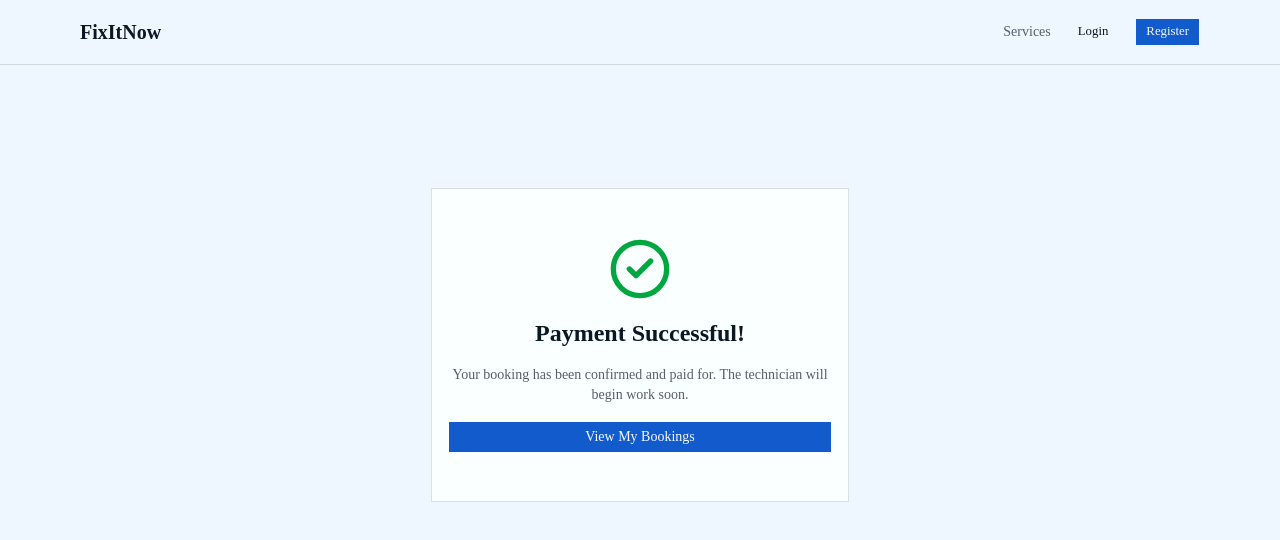
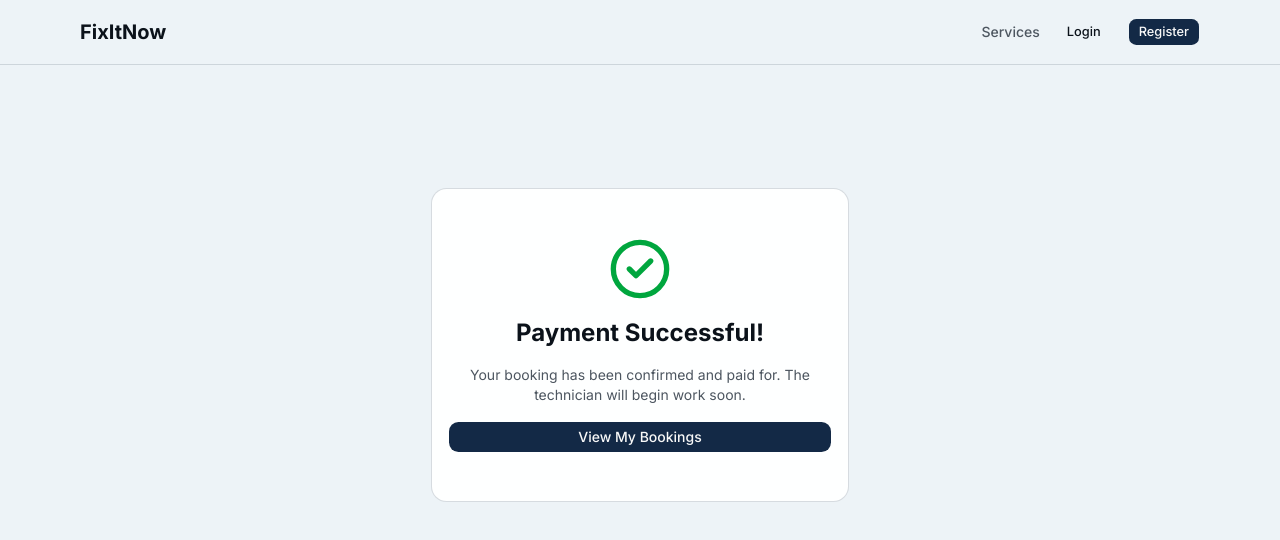
Before and after one commit to rifahjahantamanna/FixItNow-Frontend, a Next.js app: page /payment/success in a window 1280 px wide. Shown: the top 540 px of the page. Built offline with nearby package versions, Linux system fonts and the light colour scheme; no server answers.

Commit message:
feat: apply workshop/blueprint visual identity with custom typography and color tokens

```diff
--- a/src/app/globals.css
+++ b/src/app/globals.css
@@ -8,8 +8,9 @@
   --color-background: var(--background);
   --color-foreground: var(--foreground);
   --font-sans: var(--font-sans);
-  --font-mono: var(--font-geist-mono);
-  --font-heading: var(--font-sans);
+  --font-mono: var(--font-mono);
+  --font-heading: var(--font-display);
+  --font-display: var(--font-display);
   --color-sidebar-ring: var(--sidebar-ring);
   --color-sidebar-border: var(--sidebar-border);
   --color-sidebar-accent-foreground: var(--sidebar-accent-foreground);
@@ -49,25 +50,27 @@
 }
 
 :root {
-  --background: oklch(0.97 0.015 250);
-  --foreground: oklch(0.2 0.03 250);
-  --card: oklch(1 0.01 250);
-  --card-foreground: oklch(0.2 0.03 250);
-  --popover: oklch(1 0.01 250);
-  --popover-foreground: oklch(0.2 0.03 250);
-  --primary: oklch(0.5 0.19 260);
+  --background: oklch(0.96 0.008 240);
+  --foreground: oklch(0.18 0.02 250);
+  --card: oklch(1 0.002 240);
+  --card-foreground: oklch(0.18 0.02 250);
+  --popover: oklch(1 0.002 240);
+  --popover-foreground: oklch(0.18 0.02 250);
+  --primary: oklch(0.28 0.06 255);
   --primary-foreground: oklch(0.98 0 0);
-  --secondary: oklch(0.93 0.03 250);
-  --secondary-foreground: oklch(0.25 0.03 250);
-  --muted: oklch(0.94 0.02 250);
-  --muted-foreground: oklch(0.48 0.02 250);
-  --accent: oklch(0.9 0.05 220);
-  --accent-foreground: oklch(0.2 0.03 250);
-  --destructive: oklch(0.58 0.22 27);
-  --border: oklch(0.88 0.02 250);
-  --input: oklch(0.88 0.02 250);
-  --ring: oklch(0.5 0.19 260);
+  --secondary: oklch(0.92 0.02 240);
+  --secondary-foreground: oklch(0.22 0.03 250);
+  --muted: oklch(0.93 0.012 240);
+  --muted-foreground: oklch(0.45 0.02 250);
+  --accent: oklch(0.74 0.14 65);
+  --accent-foreground: oklch(0.18 0.02 250);
+  --destructive: oklch(0.55 0.2 25);
+  --border: oklch(0.87 0.012 240);
+  --input: oklch(0.87 0.012 240);
+  --ring: oklch(0.74 0.14 65);
+  --radius: 0.65rem;
 }
+
 .dark {
   --background: oklch(0.145 0 0);
   --foreground: oklch(0.985 0 0);
--- a/src/app/layout.tsx
+++ b/src/app/layout.tsx
@@ -1,24 +1,27 @@
 import type { Metadata } from "next";
-import { Geist, Geist_Mono } from "next/font/google";
-import { AuthProvider } from "@/context/auth-context";
+import { Fraunces, Inter, JetBrains_Mono } from "next/font/google";
 import "./globals.css";
 import { QueryProvider } from "@/providers/query-provider";
+import { AuthProvider } from "@/context/auth-context";
 import { Toaster } from "@/components/ui/sonner";
 import { Navbar } from "@/components/navbar";
 
-const geistSans = Geist({
-  variable: "--font-geist-sans",
+const fraunces = Fraunces({
   subsets: ["latin"],
+  variable: "--font-display",
+  weight: ["500", "600", "700"],
 });
 
-const geistMono = Geist_Mono({
-  variable: "--font-geist-mono",
+const inter = Inter({
   subsets: ["latin"],
+  variable: "--font-sans",
 });
 
-
-
-
+const jetbrainsMono = JetBrains_Mono({
+  subsets: ["latin"],
+  variable: "--font-mono",
+  weight: ["500", "600"],
+});
 
 export const metadata: Metadata = {
   title: "FixItNow — Home Services Marketplace",
@@ -32,7 +35,7 @@ export default function RootLayout({
 }>) {
   return (
     <html lang="en">
-      <body>
+      <body className={`${fraunces.variable} ${inter.variable} ${jetbrainsMono.variable} font-sans`}>
         <QueryProvider>
           <AuthProvider>
             <Navbar />
--- a/src/app/page.tsx
+++ b/src/app/page.tsx
@@ -11,22 +11,35 @@ export default function HomePage() {
 
   return (
     <main className="mx-auto max-w-6xl px-4 py-12">
-      <section className="mb-12 text-center">
-        <h1 className="text-4xl font-bold tracking-tight">
-          Trusted Home Services, One Click Away
+      <section className="relative mb-12 overflow-hidden rounded-2xl border bg-primary px-6 py-20 text-center">
+        <div
+          className="absolute inset-0 opacity-[0.07]"
+          style={{
+            backgroundImage:
+              "linear-gradient(oklch(1 0 0) 1px, transparent 1px), linear-gradient(90deg, oklch(1 0 0) 1px, transparent 1px)",
+            backgroundSize: "32px 32px",
+          }}
+        />
+        <div className="relative">
+          <h1 className="font-[family-name:var(--font-display)] text-4xl font-semibold tracking-tight text-primary-foreground sm:text-5xl">
+            Trusted Home Services,{" "}
+            <span className="text-accent">One Click Away</span>
           </h1>
-        <p className="mt-4 text-lg text-muted-foreground">
+          <p className="mx-auto mt-4 max-w-xl text-lg text-primary-foreground/80">
             Book vetted technicians for plumbing, electrical, cleaning, and more.
           </p>
           <Link href="/services">
-          <Button size="lg" className="mt-6">
+            <Button size="lg" className="mt-6 bg-accent text-accent-foreground hover:bg-accent/90">
               Browse Services
             </Button>
           </Link>
+        </div>
       </section>
 
       <section>
-        <h2 className="mb-6 text-2xl font-semibold">Featured Services</h2>
+        <h2 className="mb-6 font-[family-name:var(--font-display)] text-2xl font-semibold">
+          Featured Services
+        </h2>
 
         {isLoading && (
           <div className="grid grid-cols-1 gap-4 sm:grid-cols-2 lg:grid-cols-3">
--- a/src/components/booking-status-badge.tsx
+++ b/src/components/booking-status-badge.tsx
@@ -1,17 +1,22 @@
-import { Badge } from "@/components/ui/badge";
 import { BookingStatus } from "@/types";
 
 const statusConfig: Record<BookingStatus, { label: string; className: string }> = {
-  REQUESTED: { label: "Requested", className: "bg-yellow-100 text-yellow-800 hover:bg-yellow-100" },
-  ACCEPTED: { label: "Accepted", className: "bg-blue-100 text-blue-800 hover:bg-blue-100" },
-  DECLINED: { label: "Declined", className: "bg-red-100 text-red-800 hover:bg-red-100" },
-  PAID: { label: "Paid", className: "bg-purple-100 text-purple-800 hover:bg-purple-100" },
-  IN_PROGRESS: { label: "In Progress", className: "bg-green-100 text-green-800 hover:bg-green-100" },
-  COMPLETED: { label: "Completed", className: "bg-gray-100 text-gray-800 hover:bg-gray-100" },
-  CANCELLED: { label: "Cancelled", className: "bg-red-200 text-red-900 hover:bg-red-200" },
+  REQUESTED: { label: "Requested", className: "border-yellow-400 bg-yellow-50 text-yellow-800" },
+  ACCEPTED: { label: "Accepted", className: "border-blue-400 bg-blue-50 text-blue-800" },
+  DECLINED: { label: "Declined", className: "border-red-400 bg-red-50 text-red-800" },
+  PAID: { label: "Paid", className: "border-purple-400 bg-purple-50 text-purple-800" },
+  IN_PROGRESS: { label: "In Progress", className: "border-green-400 bg-green-50 text-green-800" },
+  COMPLETED: { label: "Completed", className: "border-gray-400 bg-gray-50 text-gray-800" },
+  CANCELLED: { label: "Cancelled", className: "border-red-600 bg-red-100 text-red-900" },
 };
 
 export function BookingStatusBadge({ status }: { status: BookingStatus }) {
   const config = statusConfig[status];
-  return <Badge className={config.className}>{config.label}</Badge>;
+  return (
+    <span
+      className={`inline-flex items-center rounded-full border-2 border-dashed px-3 py-1 font-[family-name:var(--font-mono)] text-xs font-semibold uppercase tracking-wide ${config.className}`}
+    >
+      {config.label}
+    </span>
+  );
 }
--- a/src/components/service-card.tsx
+++ b/src/components/service-card.tsx
@@ -24,7 +24,9 @@ export function ServiceCard({ service }: { service: Service }) {
           )}
         </CardContent>
         <CardFooter>
-          <p className="text-lg font-semibold">৳{Number(service.price).toFixed(0)}</p>
+          <p className="font-[family-name:var(--font-mono)] text-lg font-semibold text-primary">
+            ৳{Number(service.price).toFixed(0)}
+          </p>
         </CardFooter>
       </Card>
     </Link>
```
Lines whose indentation alone changed are shown as unchanged.
